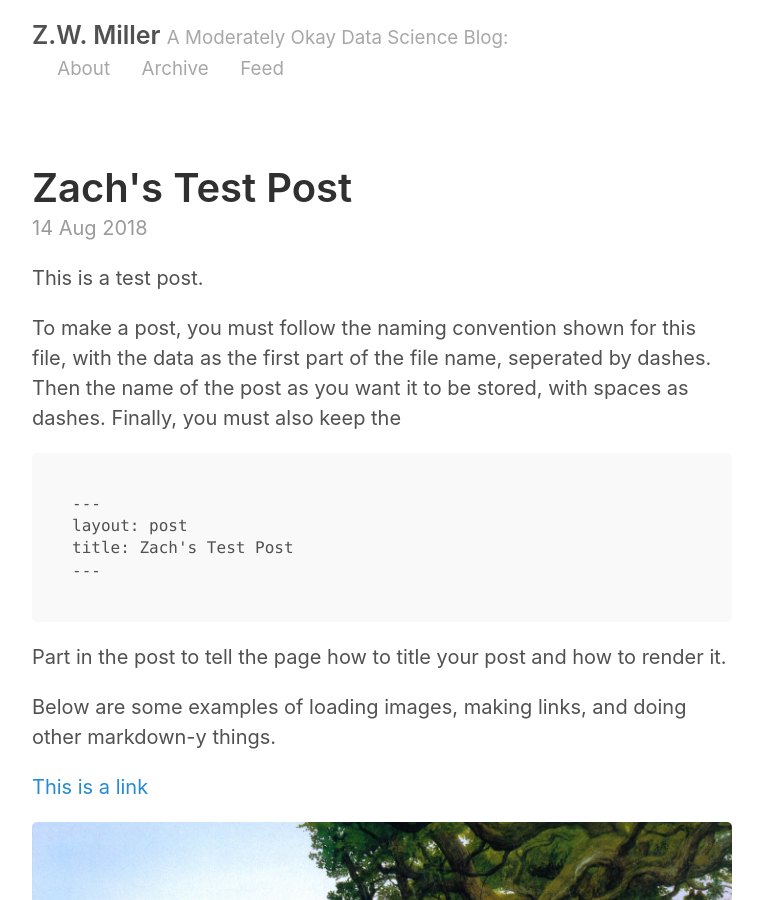
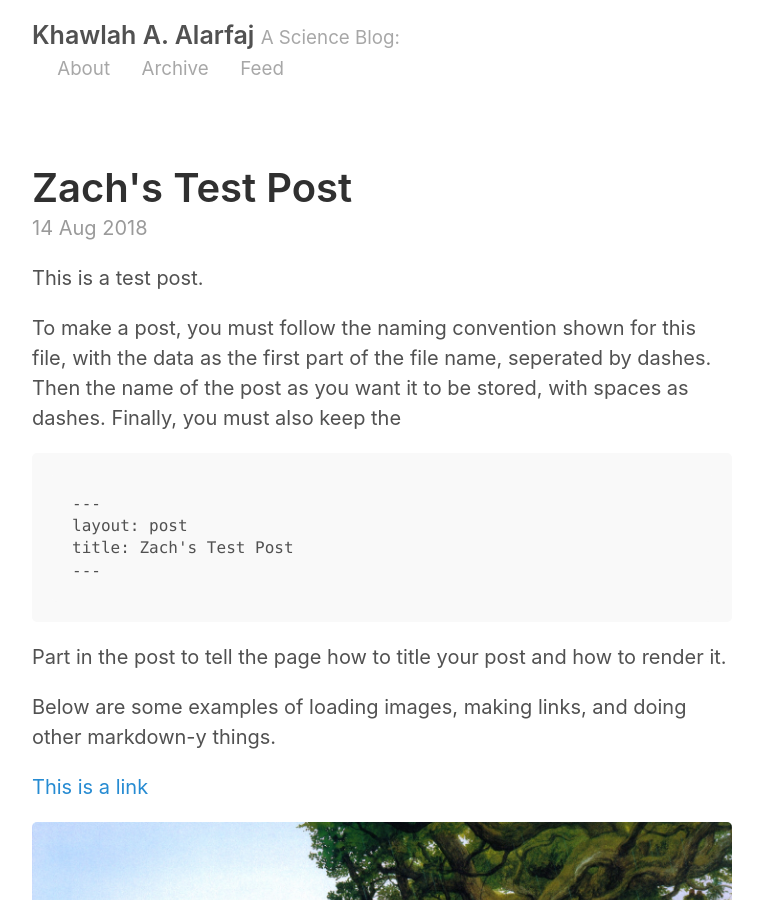
Before and after one commit to Khawlah-Ahmed/Khawlah-Ahmed.github.io, a Jekyll site: the page built from index.html, in a window 1280 px wide and 900 px high. Shown: the whole window, without its empty margins (258-1021 px from the left). Built offline with Jekyll 4.4.1, drawn with Linux system fonts in a browser that asks for light colours; the list of posts is cut into pages by our own code.

Commit message:
Update _config.yml

```diff
--- a/_config.yml
+++ b/_config.yml
@@ -2,8 +2,8 @@
 permalink:           pretty
 
 # Setup
-title:               Z.W. Miller
-tagline:             A Moderately Okay Data Science Blog
+title:               Khawlah A. Alarfaj
+tagline:             A Science Blog
 url:                 http://Khawlah-Ahmed.github.io
 paginate:            2
 baseurl:             ""
@@ -17,9 +17,9 @@ sass:
 
 # About/contact
 author:
-  name:              Zach Miller
-  url:               https://twitter.com/zaglamir
-  email:             zach@thisismetis.com
+  name:              Khawlah Alarfaj
+  url:               https://twitter.com/Khawla_Alarfaj
+  email:             khawla.a515@gmail.com
 
 # Custom vars
 version:             2.0.0
```
